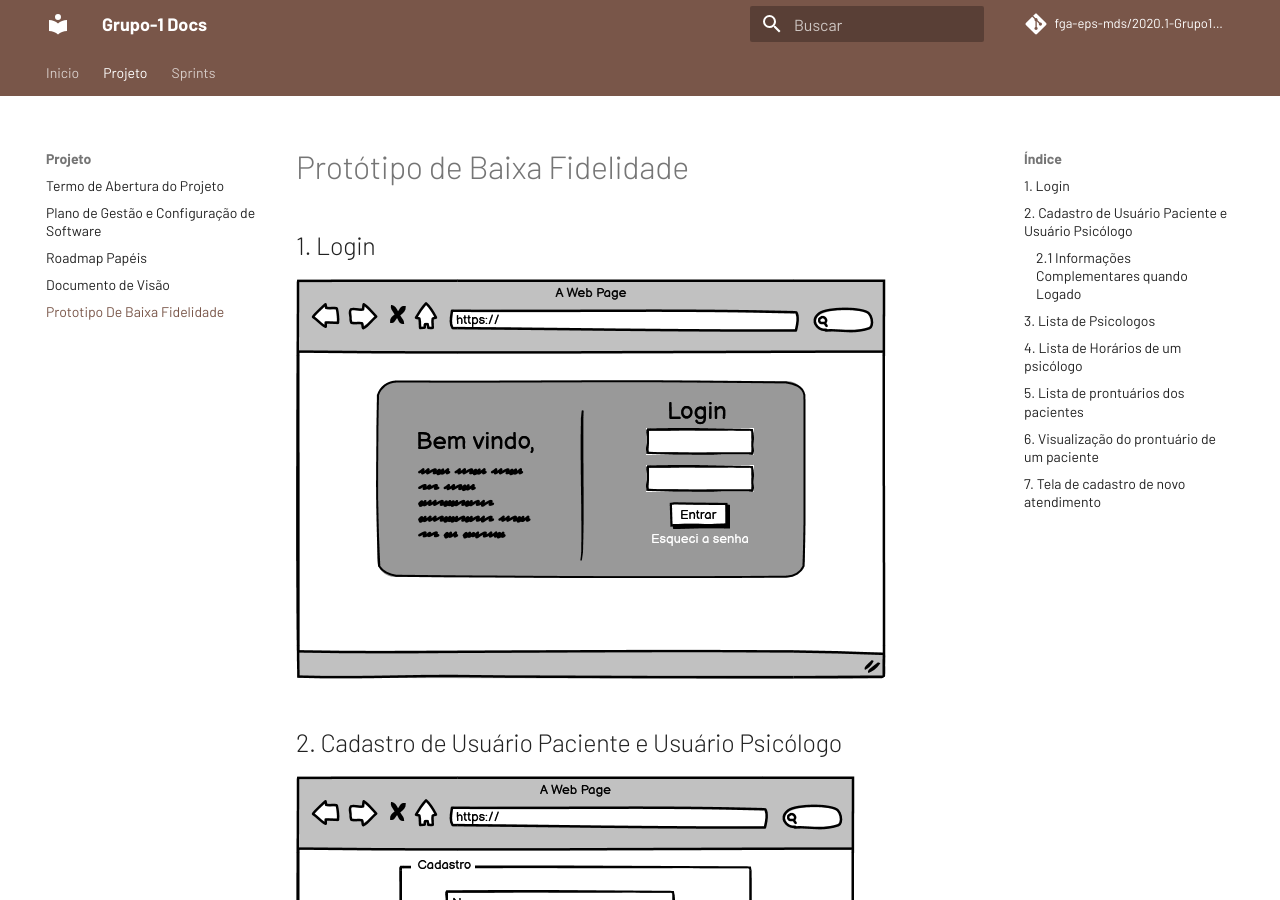
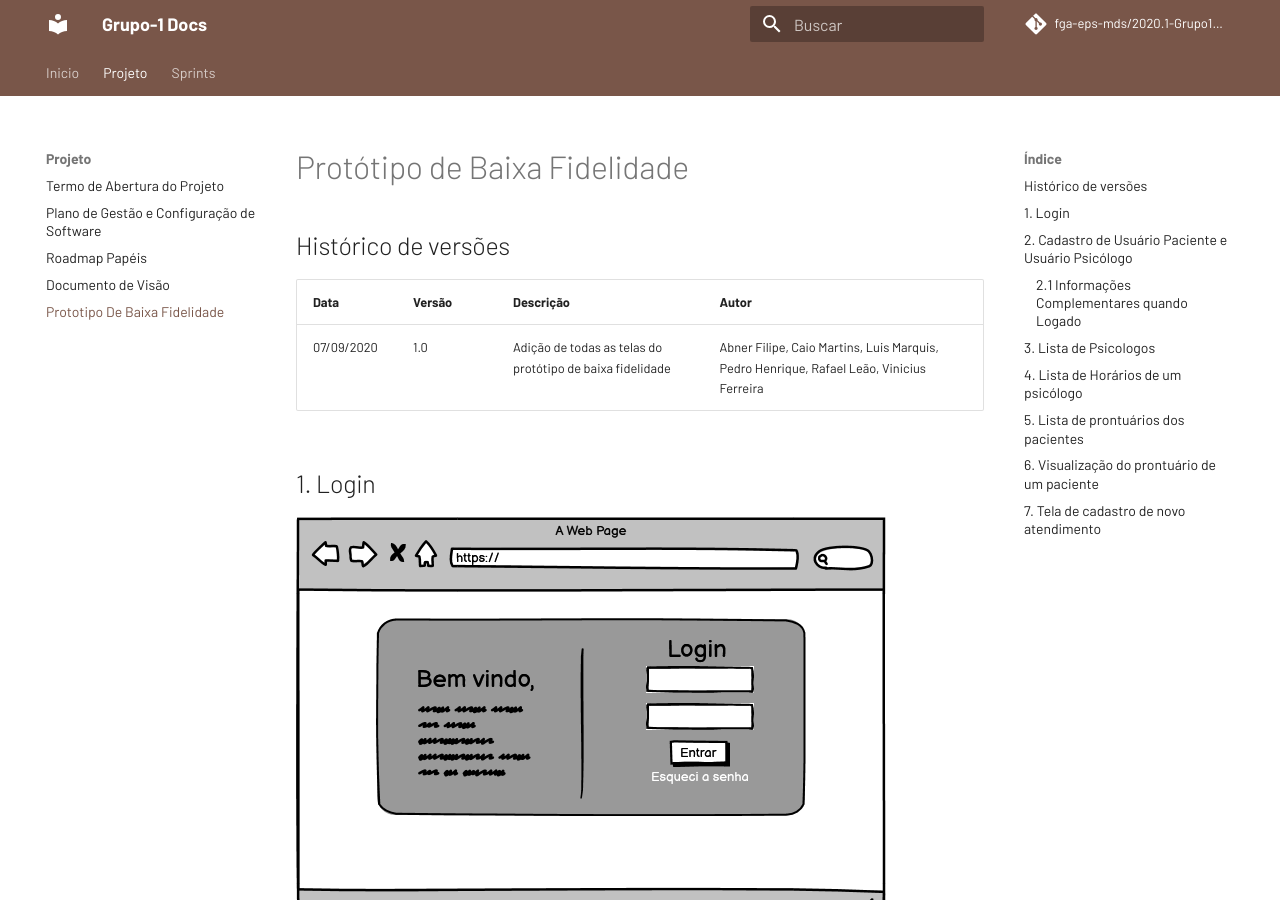
Before and after one commit to fga-eps-mds/2020.1-eSaudeUnB-Wiki, an MkDocs documentation site: the page built from docs/PrototipoDeBaixaFidelidade.md, in a window 1280 px wide and 900 px high. Built offline with MkDocs 1.6.1 and Material for MkDocs 9.7.7, drawn with Linux system fonts in a browser that asks for light colours; comment, search, counter and statistics services are not loaded.

Commit message:
docs: fix formatation and add the history #34

```diff
--- a/docs/PrototipoDeBaixaFidelidade.md
+++ b/docs/PrototipoDeBaixaFidelidade.md
@@ -1,4 +1,8 @@
-#Protótipo de Baixa Fidelidade
+# Protótipo de Baixa Fidelidade
+## Histórico de versões
+| Data     | Versão   | Descrição| Autor    |
+| -------- | -------- | -------- | -------- |
+| 07/09/2020 | 1.0  | Adição de todas as telas do protótipo de baixa fidelidade | Abner Filipe, Caio Martins, Luis Marquis, Pedro Henrique, Rafael Leão, Vinicius Ferreira |
 
 ## 1. Login
 
```
